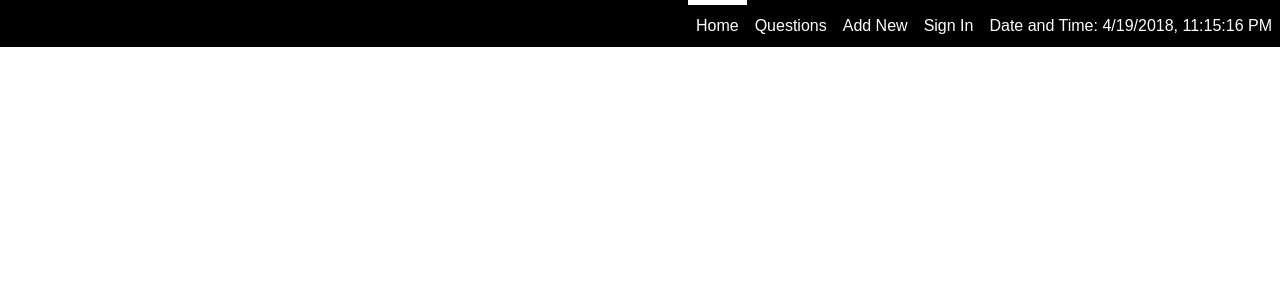
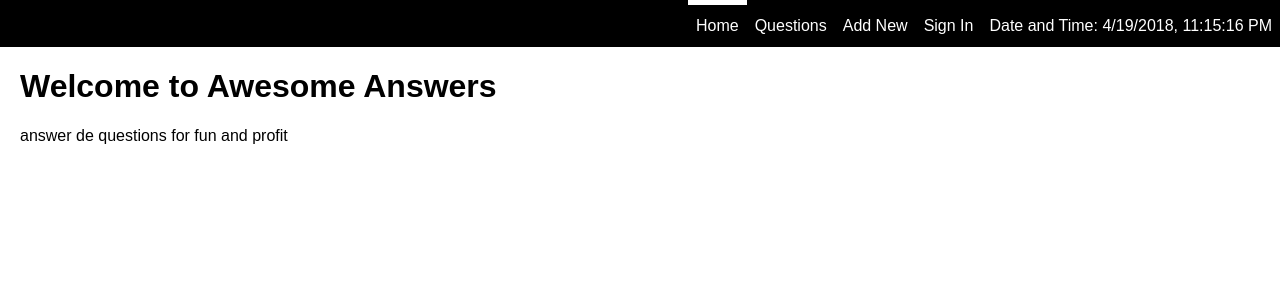
Before and after one commit to chen-jenn/awesomeAnswersReact, a React (Create React App) app: page / in a window 1280 px wide. Shown: the top 300 px of the page. Built offline with nearby package versions, Linux system fonts and the light colour scheme.

Commit message:
Eager loading questions

```diff
--- a/src/components/App.js
+++ b/src/components/App.js
@@ -14,6 +14,8 @@ import {NavBar} from "./NavBar";
 import {SignInPage} from './SignInPage';
 import jwtDecode from "jwt-decode";
 import {AuthRoute} from './AuthRoute';
+import {NotFoundPage} from './NotFoundPage'
+import {HomePage} from './HomePage'
 
 class App extends Component {
   constructor(props){
@@ -58,12 +60,14 @@ class App extends Component {
             <NavBar user={user} onSignOut={this.signOutUser}/>
             <Switch>
               {/* Switch forces there to be only one Route component that matches, not two. The first one that matches is the only one that renders inside of Switch. So order will matter. Use authroute for all your routes depending on what you have given permission to in the backend Rails app */}
-              <AuthRoute exact path="/questions" component={QuestionIndexPage} />
+              <Route exact path= "/" component={HomePage} />
+              <Route exact path="/questions" component={QuestionIndexPage} />
               <AuthRoute isAuthenticated={!!user} path="/questions/new" component={QuestionNewPage} />
-              <AuthRoute path="/questions/:id" component={QuestionShowPage} />
+              <AuthRoute isAuthenticated={!!user} path="/questions/:id" component={QuestionShowPage} />
               <Route path="/sign_in"
               render={props =>  <SignInPage {...props} onSignIn={this.signInUser} />}
               />
+              <Route component={NotFoundPage}/>
           </Switch>
         </div>
       </Router>
--- /dev/null
+++ b/src/components/HomePage.js
@@ -0,0 +1,14 @@
+import React, {Component} from 'react';
+
+class HomePage extends Component{
+  render(){
+    return(
+      <main className="HomePage">
+        <h1>Welcome to Awesome Answers</h1>
+        <p>answer de questions for fun and profit</p>
+      </main>
+    );
+  }
+}
+
+export {HomePage};
--- /dev/null
+++ b/src/components/NotFoundPage.js
@@ -0,0 +1,13 @@
+import React, {Component} from 'react';
+
+class NotFoundPage extends Component{
+  render(){
+    return(
+      <main className="NotFoundPage">
+        <h1>404 Not Found</h1>
+      </main>
+    );
+  }
+}
+
+export {NotFoundPage};
```
